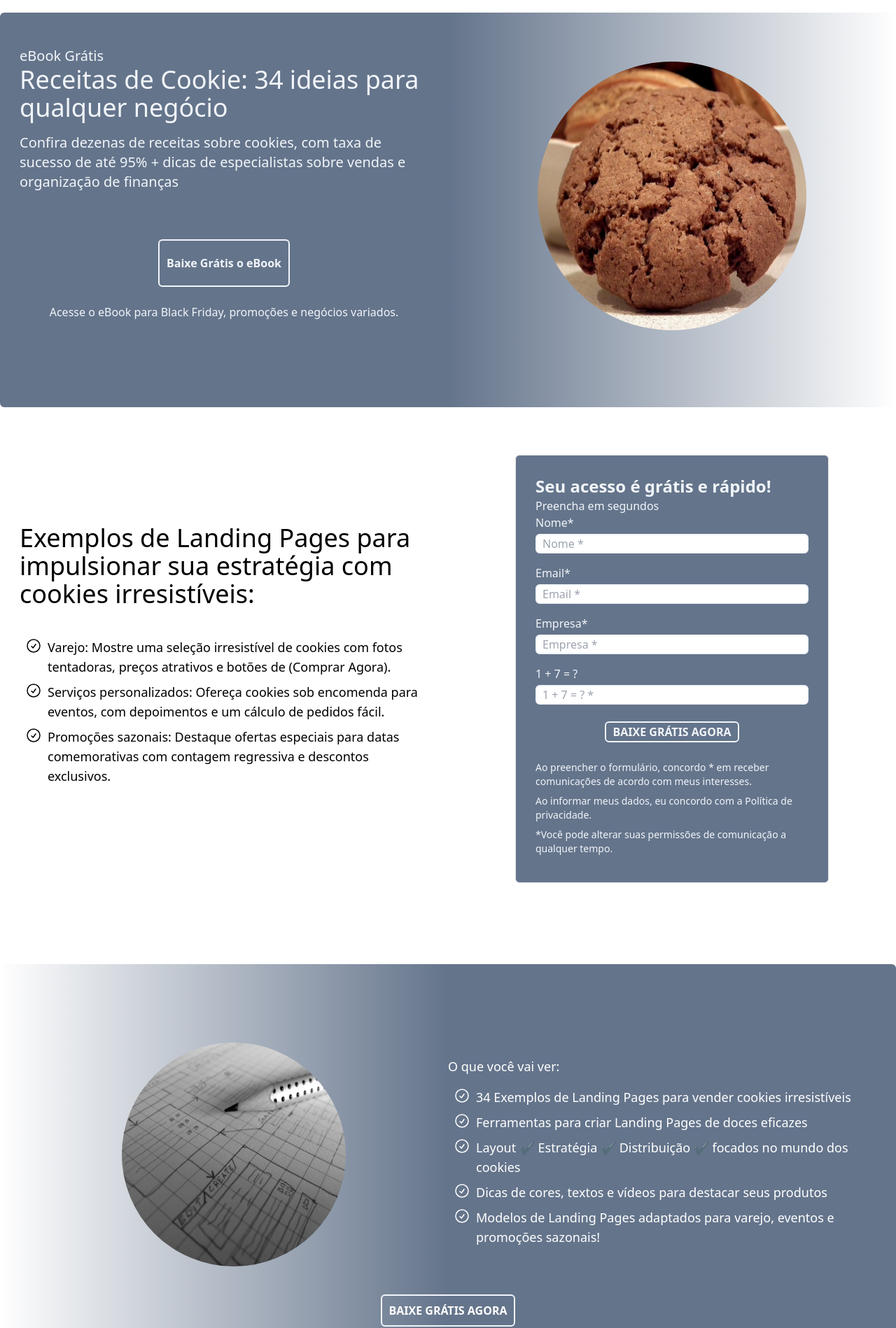
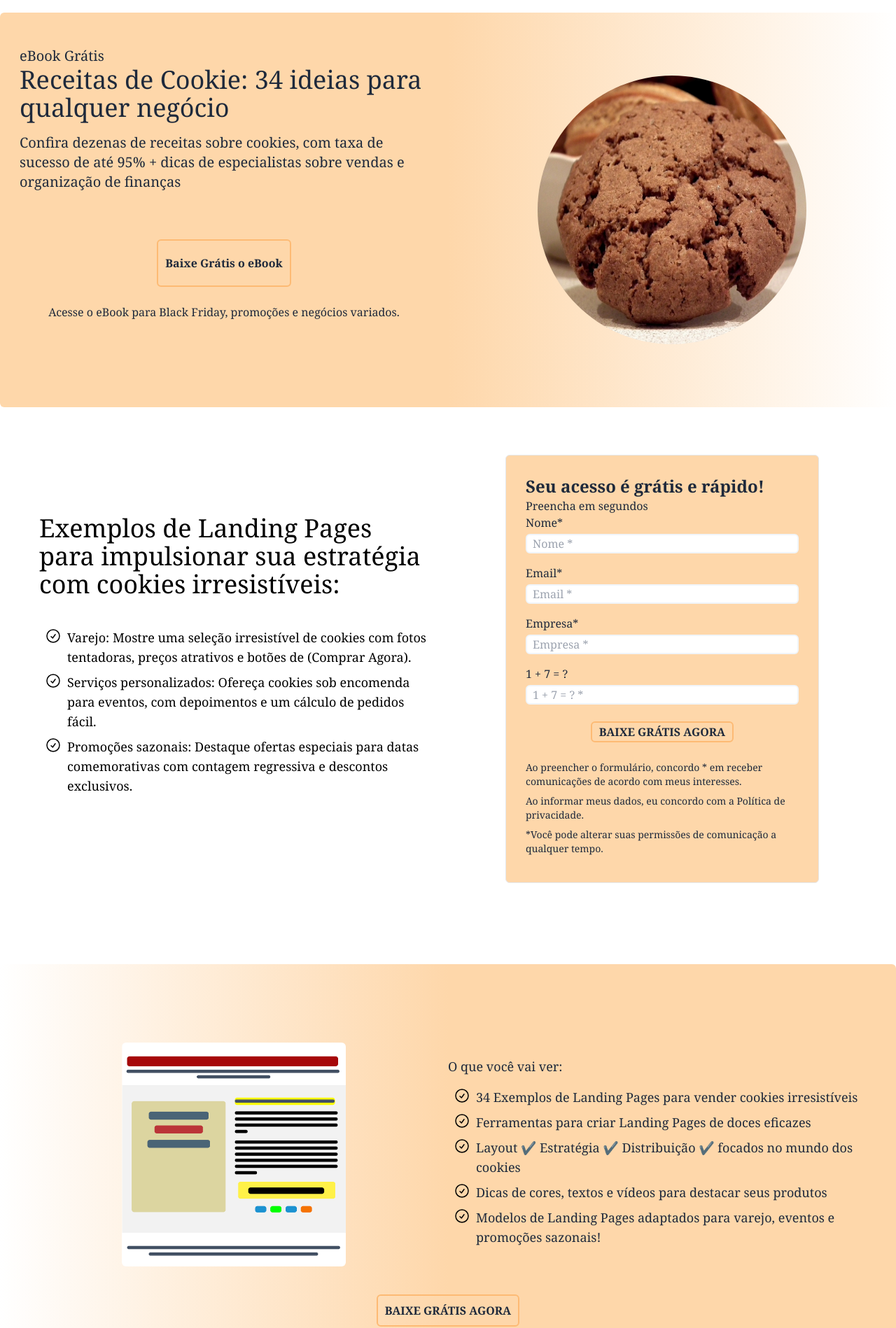
Before and after one commit to Ditechgit/Pedacinhos-de-ceu, a React (Vite) app: page / in a window 1280 px wide. Shown: the part 102-2000 px from the top of the page at 70% size. Built offline with nearby package versions, Linux system fonts and the light colour scheme.

Commit message:
Estilização - 3

```diff
--- a/src/App.jsx
+++ b/src/App.jsx
@@ -6,7 +6,7 @@ import Check1 from "./components/Check1";
 
 function App() {
   return (
-    <div className="m-0 p-0 box-border list-none">
+    <div className="m-0 p-0 box-border list-none font-serif">
       <header className="flex justify-around items-center flex-wrap p-5">
         <div>
           <Logo />
@@ -37,7 +37,7 @@ function App() {
         </nav>
       </header>
       <main className="grid grid-cols-1 gap-5 max-w-7xl my-0 mx-auto items-center">
-        <section className="grid grid-cols-2 max-md:grid-cols-1 justify-center max-md:bg-slate-500 bg-gradient-to-r from-slate-500 from-50% rounded-md text-slate-100 ">
+        <section className="grid grid-cols-2 max-md:grid-cols-1 justify-center max-md:bg-orange-200 bg-gradient-to-r from-orange-200 from-50% rounded-md text-slate-800 ">
           <div className="my-8 px-7">
             <p className="mt-4 text-xl">eBook Grátis</p>
             <h1 className="text-4xl">
@@ -49,7 +49,7 @@ function App() {
               finanças
             </p>
             <div className="grid justify-center mt-8 mb-16 p-7 ">
-              <button className="my-2 mx-auto border-2 border-slate-100 rounded-md hover:bg-slate-400">
+              <button className="my-2 mx-auto border-2 border-orange-300 rounded-md hover:bg-orange-300">
                 <a className="block p-2.5 my-2.5 font-bold" href="#">
                   Baixe Grátis o eBook
                 </a>
@@ -64,7 +64,7 @@ function App() {
           </div>
         </section>
 
-        <section className="grid grid-cols-2 max-md:grid-cols-1">
+        <section className="grid grid-cols-2 px-7 max-md:grid-cols-1">
           {/*Aqui fica a primeira parte depois do header*/}
           <div className="grid content-center items-end px-7">
             <h2 className="text-4xl mb-2.5 mt-6 break-words">
@@ -90,7 +90,7 @@ function App() {
             </ul>
           </div>
 
-          <div className="grid border my-0 mx-auto p-7 mt-12 mb-12 max-w-md self-center bg-slate-500 rounded-md text-slate-100">
+          <div className="grid border my-0 mx-auto p-7 mt-12 mb-12 max-w-md self-center bg-orange-200 rounded-md text-slate-800">
             <div>
               <h3 className="text-2xl font-bold">
                 Seu acesso é grátis e rápido!
@@ -152,7 +152,7 @@ function App() {
                   </div>
                 </div>
                 <div className="grid font-bold ">
-                  <button className="my-2 mx-auto py-px px-2.5 border-2 border-slate-100 rounded-md hover:bg-slate-400">
+                  <button className="my-2 mx-auto py-px px-2.5 border-2 border-orange-300 rounded-md hover:bg-orange-300">
                     BAIXE GRÁTIS AGORA
                   </button>
                 </div>
@@ -176,13 +176,13 @@ function App() {
         </section>
 
         <section className="">
-          <div className="grid grid-cols-2 max-md:grid-cols-1 items-center my-0 mx-auto p-7 mt-12 mb-12 max-w-max self-center  bg-gradient-to-r max-md:from-slate-500 max-md:to-slate-500 from-white to-slate-500 to-50% rounded-md py-28">
+          <div className="grid grid-cols-2 max-md:grid-cols-1 items-center my-0 mx-auto p-7 mt-12 mb-12 max-w-max self-center  bg-gradient-to-r max-md:from-orange-200 max-md:to-orange-200 from-white to-orange-200 to-50% rounded-md py-28">
             {/*Aqui fica a segunda parte depois do header*/}
             <div className="">
               <Img1 />
             </div>
             {/*Aqui fica a terceira parte depois do header*/}
-            <div className="my-0 mx-auto text-white ">
+            <div className="my-0 mx-auto text-slate-800 ">
               <h4 className="mb-4 text-lg">O que você vai ver:</h4>
               <ul>
                 <li className="flex mb-2 text-lg ">
@@ -212,7 +212,7 @@ function App() {
           </div>
 
           <div className="grid font-bold justify-center -mt-32 mb-8">
-            <button className="my-2 mx-auto size-full py-px px-2.5 border-2 border-slate-100 rounded-md text-white hover:bg-slate-400 ">
+            <button className="my-2 mx-auto size-full py-px px-2.5 border-2 border-orange-300 rounded-md text-slate-800 hover:bg-orange-300 ">
               BAIXE GRÁTIS AGORA
             </button>
           </div>
@@ -337,13 +337,13 @@ function App() {
             </div>
           </div>
           <div className="grid font-bold justify-center mt-10 mb-8">
-            <button className="my-2 mx-auto size-full py-px px-2.5 border-2 border-slate-500 rounded-md text-black hover:bg-slate-400 hover:text-slate-100">
+            <button className="my-2 mx-auto size-full py-px px-2.5 border-2 border-orange-300 rounded-md text-slate-800 hover:bg-orange-300 ">
               BAIXE GRÁTIS AGORA
             </button>
           </div>
         </section>
       </main>
-      <footer className="flex justify-center p-7 bg-slate-500 text-white">
+      <footer className="flex justify-center p-7 bg-orange-200 text-slate-800">
         <h4>
           Copyright &copy; 2025 Pedacinhos de Céu - Política de Privacidade
         </h4>
--- a/src/components/Cookie.jsx
+++ b/src/components/Cookie.jsx
@@ -2,7 +2,7 @@ import cookie from "../assets/cookie.jpg";
 
 function Cookie() {
   return (
-      <img src={cookie} alt="" className="size-96 max-sm:size-80 mb-10 rounded-full"/>
+      <img src={cookie} alt="" className="size-96 max-sm:size-80 max-md:mb-20 rounded-full"/>
   );
 }
 
--- a/src/components/Img1.jsx
+++ b/src/components/Img1.jsx
@@ -1,8 +1,8 @@
-import img1 from "../assets/image-1.jpg";
+import img1 from "../assets/image-1.png";
 
 function Img1(){
     return (
-          <img src={img1} alt="" className="my-0 mx-auto size-80 rounded-full"/>
+          <img src={img1} alt="" className="my-0 mx-auto size-80 rounded-md max-md:mb-20"/>
       );
 }
 
```
Also changed, not shown: src/assets/check1.svg, src/assets/image-1.png (added).
